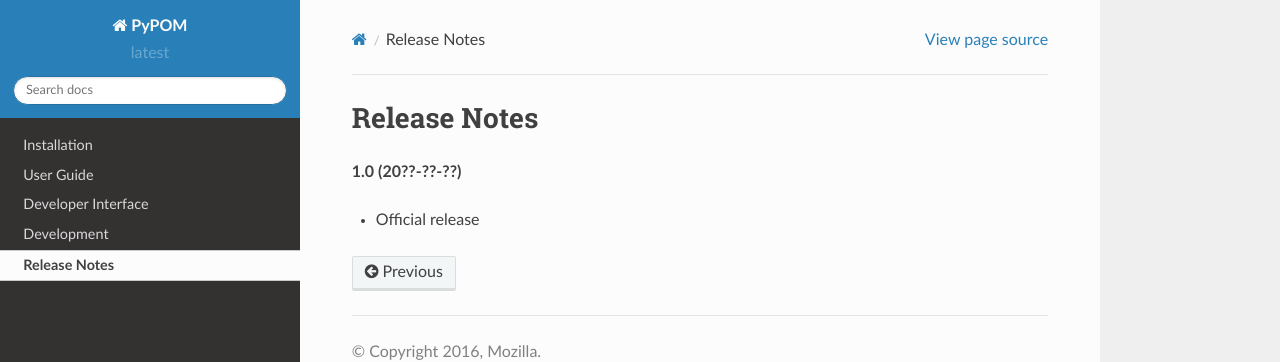
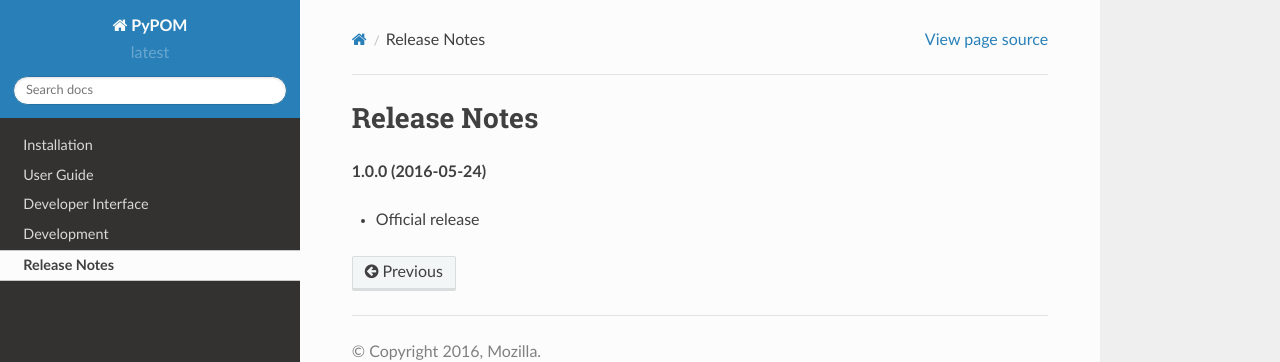
Before and after one commit to michaelwen45/michael-pom, a Sphinx documentation site: the page built from docs/news.rst, in a window 1280 px wide. Shown: the top 362 px of the page. Built offline with Sphinx 7.4.7 and the Read the Docs theme 2.0.0, drawn with Linux system fonts in a browser that asks for light colours.

Commit message:
Add release date for 1.0.0 to release notes

```diff
--- a/docs/news.rst
+++ b/docs/news.rst
@@ -1,6 +1,6 @@
 Release Notes
 =============
 
-**1.0 (20??-??-??)**
+**1.0.0 (2016-05-24)**
 
 * Official release
```
